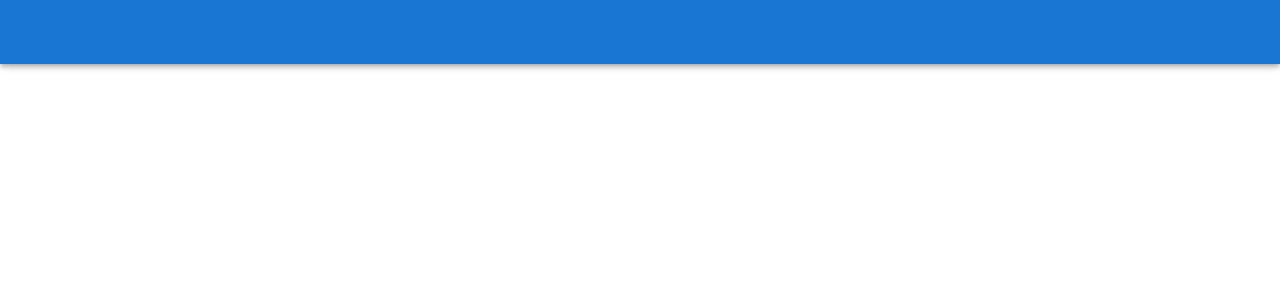
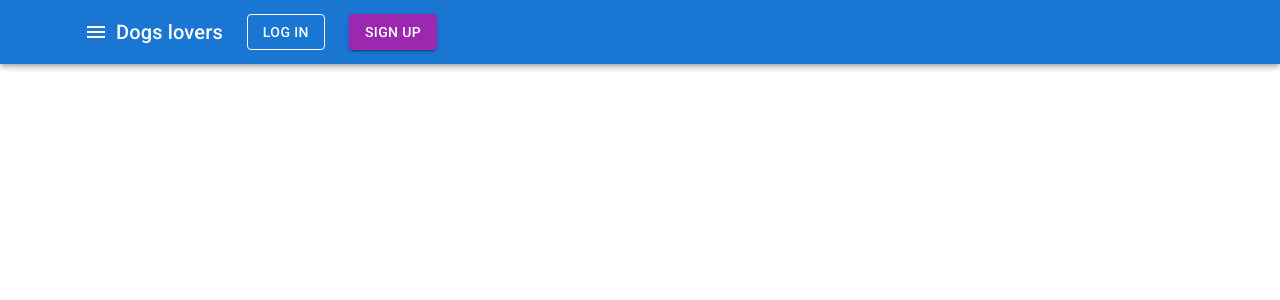
Before and after one commit to Virus1es/mui-wdb-site, a React (Vite) app: page / in a window 1280 px wide. Shown: the top 300 px of the page. Built offline with nearby package versions, Linux system fonts and the light colour scheme.

Commit message:
feat: add to app bar buttons and text

```diff
--- a/src/App.jsx
+++ b/src/App.jsx
@@ -1,4 +1,5 @@
-import {AppBar, Container, Toolbar} from "@mui/material";
+import {AppBar, Box, Button, Container, IconButton, Toolbar, Typography} from "@mui/material";
+import {Menu} from '@mui/icons-material';
 
 function App() {
     return (
@@ -6,7 +7,36 @@ function App() {
             <AppBar position="fixed">
                 <Container fixed>
                     <Toolbar>
+                        <IconButton
+                            edge="start"
+                            color="inherit"
+                            aria-label="Menu"
+                        >
+                            <Menu/>
+                        </IconButton>
 
+                        <Typography
+                            variant="h6"
+                            component="h1"
+                        >
+                            Dogs lovers
+                        </Typography>
+
+                        <Box sx={{ mx: 3 }}>
+                            <Button
+                                variant="outlined"
+                                color="inherit"
+                            >
+                                Log In
+                            </Button>
+                        </Box>
+
+                        <Button
+                            variant="contained"
+                            color="secondary"
+                        >
+                            Sign Up
+                        </Button>
                     </Toolbar>
                 </Container>
             </AppBar>
```
